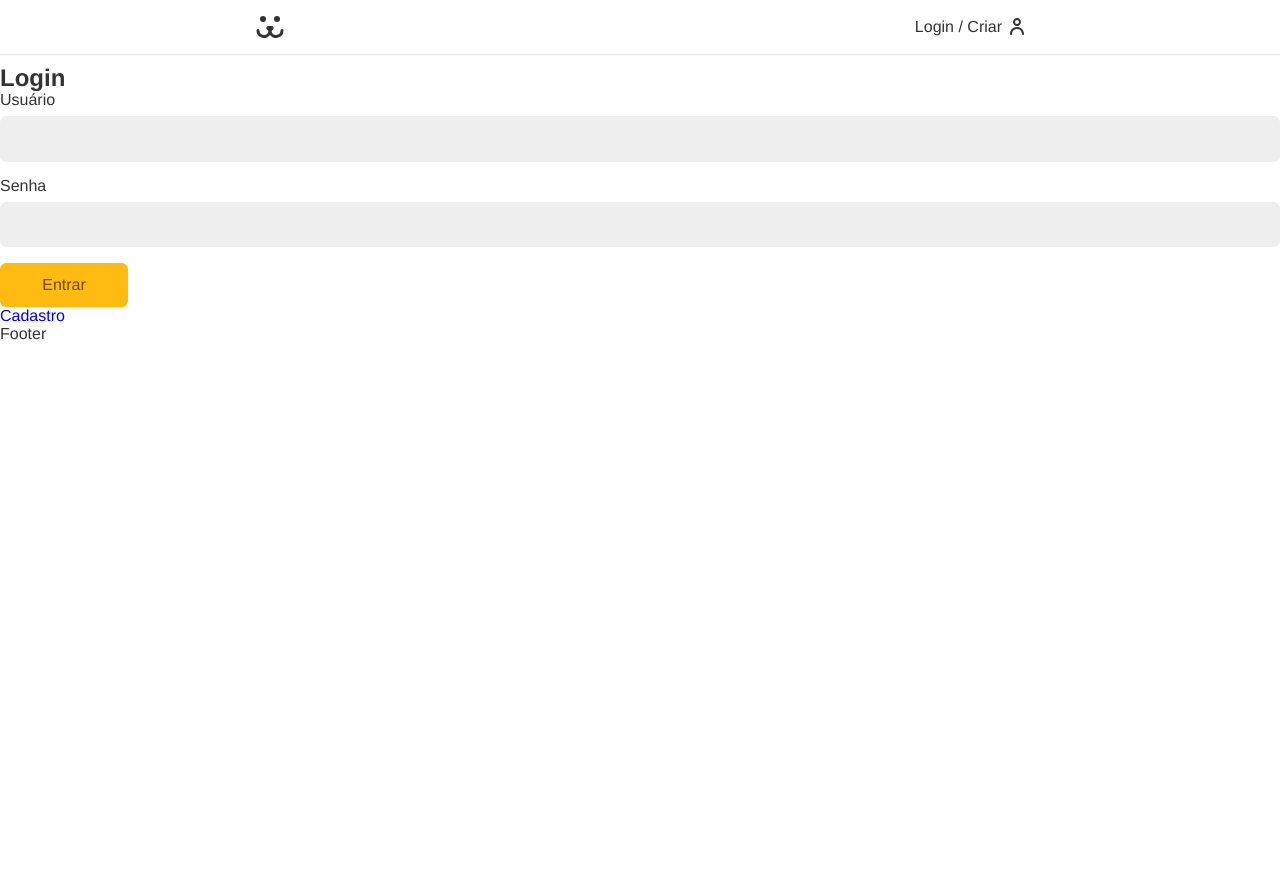
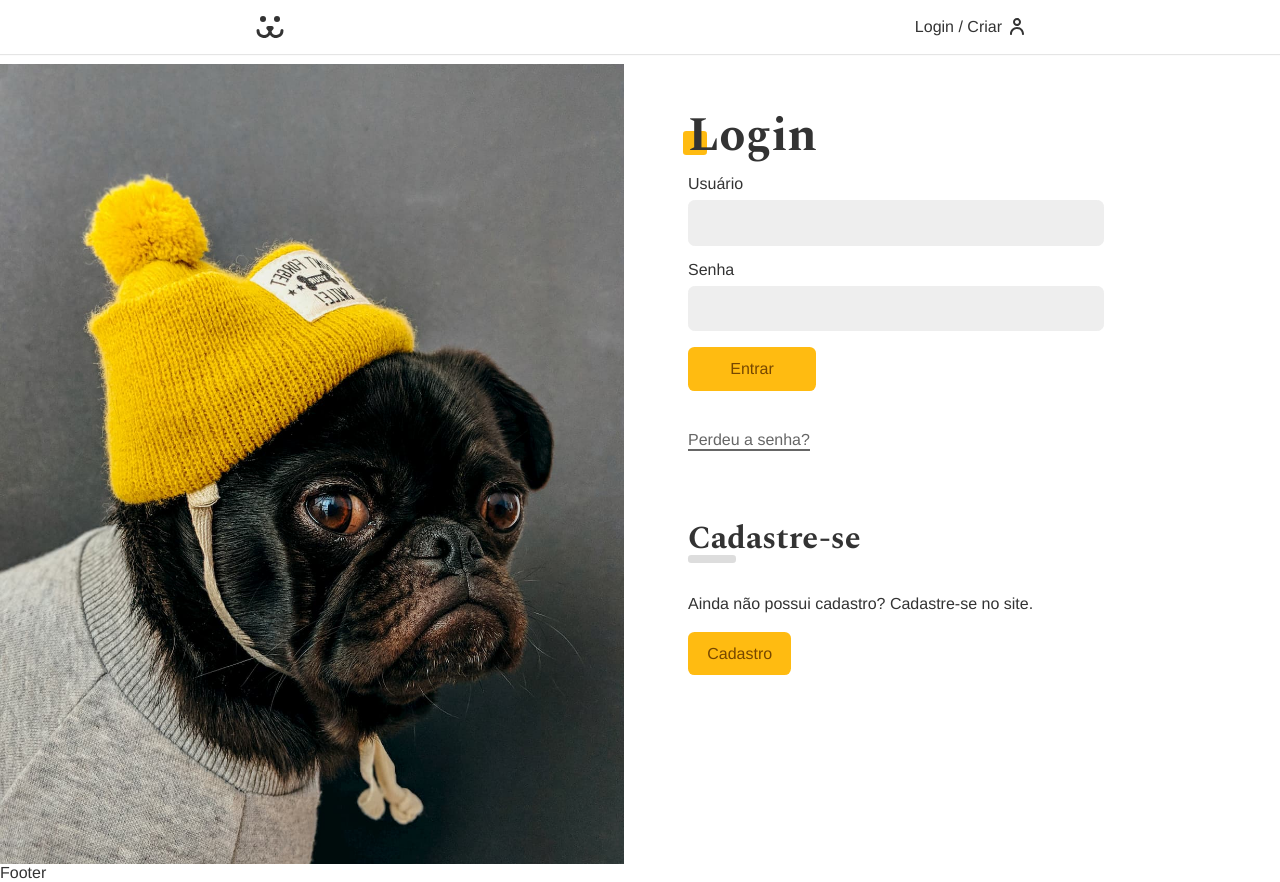
Before and after one commit to VitorLS0/dogs-projeto-final-origamid, a React (Vite) app: page /login in a window 1280 px wide. Before the commit the page ends 800 px from the top, so only its background shows below. Built offline with nearby package versions, Linux system fonts and the light colour scheme.

Commit message:
Feat login form css

```diff
--- a/src/App.css
+++ b/src/App.css
@@ -1,3 +1,5 @@
+@import url("https://fonts.googleapis.com/css2?family=Spectral:ital,wght@0,200;0,300;0,400;0,500;0,600;0,700;0,800;1,200;1,300;1,400;1,500;1,600;1,700;1,800&display=swap");
+
 * {
   box-sizing: border-box;
 }
@@ -41,10 +43,46 @@ input {
 
 a {
   text-decoration: none;
+  color: #333;
 }
 
 .container {
-    max-width: 50rem;
-    padding: 0 1rem;
-    margin: 0 auto;
+  max-width: 50rem;
+  padding: 0 1rem;
+  margin: 0 auto;
 }
+
+.title {
+  font-family: var(--type-second);
+  line-height: 1;
+  font-size: 3rem;
+  margin: 1rem 0;
+  position: relative;
+  z-index: 1;
+}
+
+.title::after {
+  content: '';
+  display: block;
+  width: 1.5rem;
+  height: 1.5rem;
+  background: #fb1;
+  position: absolute;
+  bottom: 5px;
+  left: -5px;
+  border-radius: 0.2rem;
+  z-index: -1;
+}
+
+.animeLeft {
+  opacity: 0;
+  transform: translateX(-20px);
+  animation: animeLeft 0.3s forwards;
+}
+
+@keyframes animeLeft {
+  to {
+    opacity: 1;
+    transform: initial;
+  }
+}
--- /dev/null
+++ b/src/Components/Helper/Error.jsx
@@ -0,0 +1,8 @@
+import React from "react";
+
+const Error = ({error}) => {
+  if (!error) return null;
+  return <p style={{color: '#f31', margin: '1rem 0'}}>{error}</p>;
+};
+
+export default Error;
--- a/src/Components/Login/Login.jsx
+++ b/src/Components/Login/Login.jsx
@@ -5,13 +5,15 @@ import LoginCreate from "./LoginCreate";
 import LoginPasswordLost from "./LoginPasswordLost";
 import LoginPasswordReset from "./LoginPasswordReset";
 import { UserContext } from "../../UserContext";
+import styles from "./Login.module.css";
 
 const Login = () => {
-  const {login} = React.useContext(UserContext);
+  const { login } = React.useContext(UserContext);
 
-  if(login === true) return <Navigate to="/conta" />
+  if (login === true) return <Navigate to="/conta" />;
   return (
-    <div>
+    <section className={styles.login}>
+      <div className={styles.forms}>
         <Routes>
           <Route path="" element={<LoginForm />} />
           <Route path="criar" element={<LoginCreate />} />
@@ -19,6 +21,7 @@ const Login = () => {
           <Route path="resetar" element={<LoginPasswordReset />} />
         </Routes>
       </div>
+    </section>
   );
 };
 
--- /dev/null
+++ b/src/Components/Login/Login.module.css
@@ -0,0 +1,30 @@
+.login {
+  display: grid;
+  grid-template-columns: 1fr 1fr;
+  min-height: 100vh;
+  gap: 2rem;
+}
+
+.login::before {
+  display: block;
+  content: "";
+  background: url("../../Assets/login.jpg") no-repeat center center;
+  background-size: cover;
+}
+
+.forms {
+  max-width: 30rem;
+  padding: 2rem;
+}
+
+@media (max-width: 40rem) {
+  .login {
+    grid-template-columns: 1fr;
+  }
+  .login::before {
+    display: none;
+  }
+  .forms {
+    max-width: 100%;
+  }
+}
--- a/src/Components/Login/LoginForm.jsx
+++ b/src/Components/Login/LoginForm.jsx
@@ -4,6 +4,9 @@ import Input from "../Forms/Input";
 import Button from "../Forms/Button";
 import useForm from "../../Hooks/useForm";
 import { UserContext } from "../../UserContext";
+import Error from "../Helper/Error";
+import styles from "./LoginForm.module.css";
+import stylesBtn from "../Forms/Button.module.css";
 
 const LoginForm = () => {
   const username = useForm();
@@ -20,9 +23,9 @@ const LoginForm = () => {
   }
 
   return (
-    <section>
-      <h1>Login</h1>
-      <form action="" onSubmit={handleSubmit}>
+    <section className="animeLeft">
+      <h1 className="title">Login</h1>
+      <form className={styles.form} onSubmit={handleSubmit}>
         <Input label="Usuário" type="text" name="username" {...username} />
         <Input label="Senha" type="password" name="password" {...password} />
         {loading ? (
@@ -30,9 +33,18 @@ const LoginForm = () => {
         ) : (
           <Button>Entrar</Button>
         )}
-        {error && <p>{error}</p>}
+        <Error error={error} />
       </form>
-      <Link to="/login/criar">Cadastro</Link>
+      <Link className={styles.perdeu} to="/login/perdeu">
+        Perdeu a senha?
+      </Link>
+      <div className={styles.cadastro}>
+        <h2 className={styles.subtitle}>Cadastre-se</h2>
+        <p>Ainda não possui cadastro? Cadastre-se no site.</p>
+        <Link className={stylesBtn.button} to="/login/criar">
+          Cadastro
+        </Link>
+      </div>
     </section>
   );
 };
--- /dev/null
+++ b/src/Components/Login/LoginForm.module.css
@@ -0,0 +1,41 @@
+.form {
+    margin-bottom: 2rem;
+}
+
+.perdeu {
+    display: inline-block;
+    color: #666;
+    padding: 0.5rem 0;
+}
+
+.perdeu::after {
+    content: '';
+    height: 2px;
+    width: 100%;
+    background: currentColor;
+    display: block;
+}
+
+.cadastro {
+    margin-top: 4rem;
+}
+
+.cadastro p {
+    margin-top: 2rem;
+    margin-bottom: 2rem;
+}
+
+.subtitle {
+    font-family: var(--type-second);
+    line-height: 1;
+    font-size: 2rem;
+}
+
+.subtitle::after {
+    content: '';
+    display: block;
+    background: #ddd;
+    height: .5rem;
+    width: 3rem;
+    border-radius: .2rem;
+}
```
Lines whose indentation alone changed are shown as unchanged.
